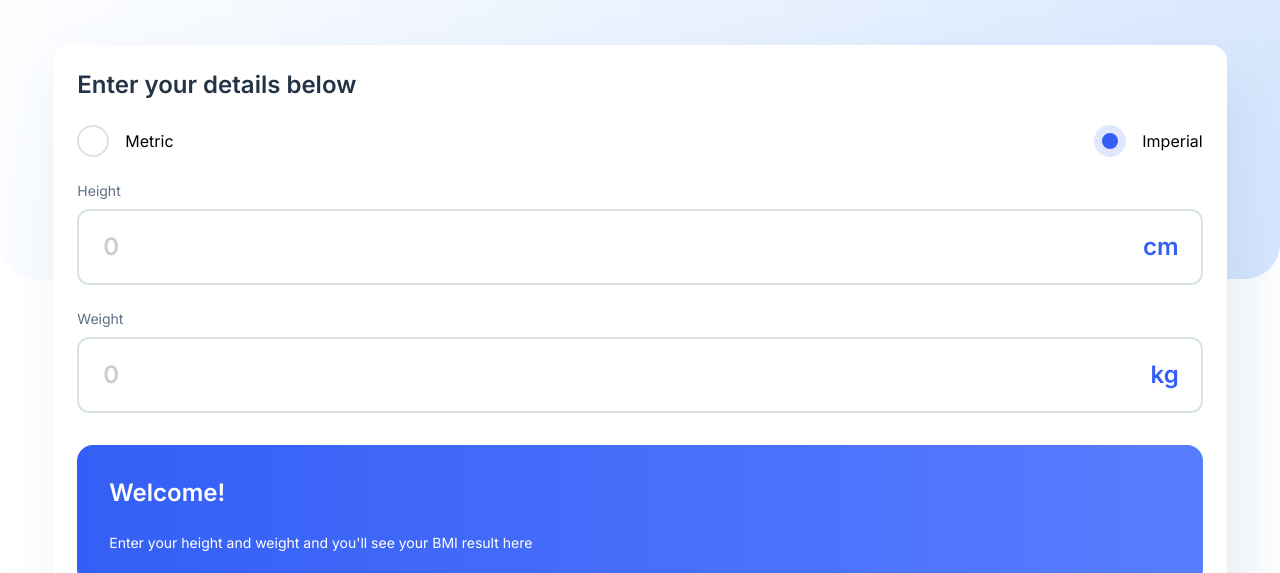
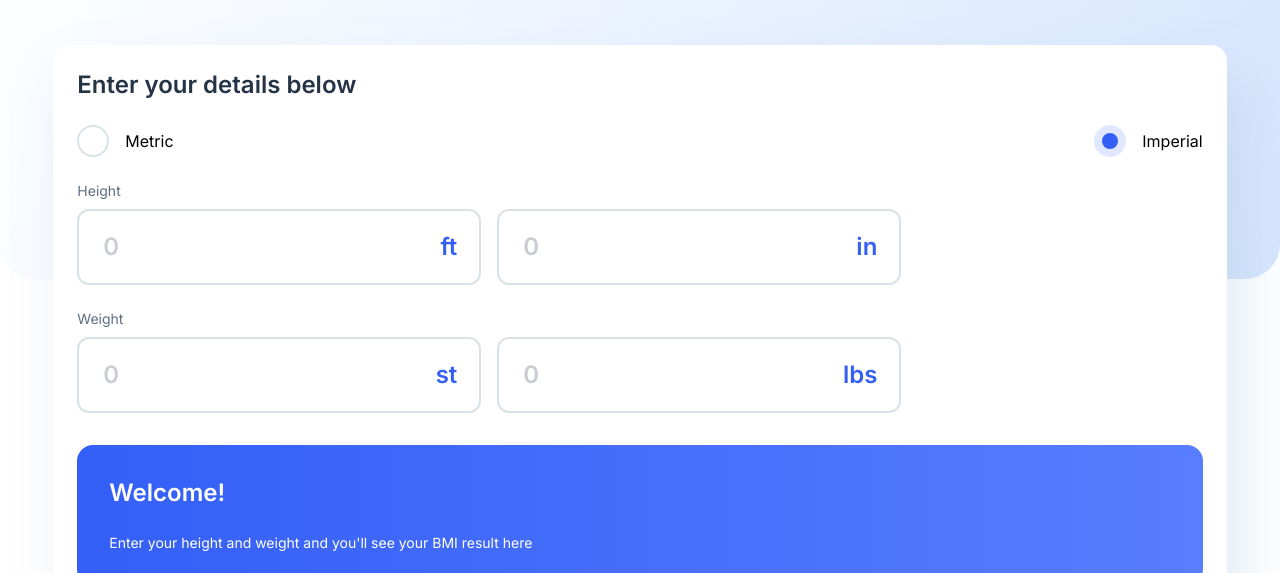
Before and after one commit to BranLeeDev/BMICalculator, a website built with Vite: page index.html in a window 1280 px wide. Both pictures are taken after a click on the radio button "Imperial". Shown: the part 227-800 px from the top of the page. Built offline with nearby package versions, Linux system fonts and the light colour scheme.

Commit message:
Agregue el código de javascript que ejecuta el cambio de formulario entre el Imperial y Metric, junto con una transición entre el cambio de estos dos formularios

```diff
--- a/index.html
+++ b/index.html
@@ -20,7 +20,7 @@
   </head>
   <body>
     <div
-      class="flex h-max min-h-[20rem] w-full min-w-[20rem] flex-col items-center gap-6 pb-24 pt-8"
+      class="flex h-max min-h-[20rem] w-full min-w-[20rem] flex-col items-center gap-6 overflow-x-hidden pb-24 pt-8"
     >
       <header class="flex w-full justify-center">
         <h1 class="hidden">BMI Calculator</h1>
@@ -50,7 +50,7 @@
           >
             <article class="flex flex-col gap-6">
               <h3 class="text-2xl font-semibold text-second">Enter your details below</h3>
-              <form class="flex flex-col gap-6" autocomplete="off">
+              <form class="relative flex flex-col gap-6" autocomplete="off">
                 <div class="flex justify-between">
                   <div class="flex flex-row-reverse items-center gap-4">
                     <label for="Metric">Metric</label>
@@ -74,12 +74,17 @@
                     />
                   </div>
                 </div>
+                <div
+                  id="form-metric"
+                  class="flex flex-col gap-6 transition-all duration-300 ease-in-out"
+                >
                   <div class="flex flex-col gap-2">
                     <label class="text-sm text-third" for="height">Height</label>
                     <div class="relative flex items-center">
                       <input
-                      class="w-full rounded-xl border-2 border-fourth px-6 py-5 text-2xl font-semibold text-second placeholder:text-2xl placeholder:text-input-number focus:outline-2 focus:outline-first"
+                        class="w-full rounded-xl border-2 border-fourth px-6 py-5 text-2xl font-semibold text-second placeholder:text-2xl placeholder:text-input-number focus:border-first focus:outline-none"
                         placeholder="0"
+                        maxlength="3"
                         type="text"
                         id="height"
                         name="height"
@@ -93,8 +98,9 @@
                     <label class="text-sm text-third" for="weight">Weight</label>
                     <div class="flex items-center">
                       <input
-                      class="w-full rounded-xl border-2 border-fourth px-6 py-5 text-2xl font-semibold text-second placeholder:text-2xl placeholder:text-input-number focus:outline-2 focus:outline-first"
+                        class="w-full rounded-xl border-2 border-fourth px-6 py-5 text-2xl font-semibold text-second outline-none placeholder:text-2xl placeholder:text-input-number focus:border-first"
                         type="text"
+                        maxlength="3"
                         placeholder="0"
                         id="weight"
                         name="weight"
@@ -102,6 +108,80 @@
                       <label class="absolute right-6 text-2xl font-semibold text-first" for="weight"
                         >kg</label
                       >
+                    </div>
+                  </div>
+                </div>
+                <div
+                  id="form-imperial"
+                  class="absolute top-14 flex translate-x-full flex-col gap-6 opacity-0 transition-all duration-300 ease-in-out"
+                >
+                  <div class="flex flex-col gap-2">
+                    <label class="text-sm text-third" for="feet">Height</label>
+                    <div class="grid grid-cols-2 gap-x-4">
+                      <div class="relative flex items-center">
+                        <input
+                          class="w-full rounded-xl border-2 border-fourth px-6 py-5 text-2xl font-semibold text-second placeholder:text-2xl placeholder:text-input-number focus:border-first focus:outline-none"
+                          placeholder="0"
+                          maxlength="2"
+                          type="text"
+                          id="feet"
+                          name="feet"
+                        />
+                        <label class="absolute right-6 text-2xl font-semibold text-first" for="feet"
+                          >ft</label
+                        >
+                      </div>
+                      <div class="relative flex items-center">
+                        <input
+                          class="w-full rounded-xl border-2 border-fourth px-6 py-5 text-2xl font-semibold text-second placeholder:text-2xl placeholder:text-input-number focus:border-first focus:outline-none"
+                          placeholder="0"
+                          maxlength="2"
+                          type="text"
+                          id="inches"
+                          name="inches"
+                        />
+                        <label
+                          class="absolute right-6 text-2xl font-semibold text-first"
+                          for="inches"
+                          >in</label
+                        >
+                      </div>
+                    </div>
+                  </div>
+                  <div class="relative flex flex-col gap-2">
+                    <label class="text-sm text-third" for="stones">Weight</label>
+                    <div class="grid grid-cols-2 gap-x-4">
+                      <div class="relative flex items-center">
+                        <input
+                          class="w-full rounded-xl border-2 border-fourth px-6 py-5 text-2xl font-semibold text-second placeholder:text-2xl placeholder:text-input-number focus:border-first focus:outline-none"
+                          placeholder="0"
+                          maxlength="2"
+                          type="text"
+                          id="stones"
+                          name="stones"
+                        />
+                        <label
+                          class="absolute right-6 text-2xl font-semibold text-first"
+                          for="stones"
+                          >st</label
+                        >
+                      </div>
+                      <div class="relative flex items-center">
+                        <input
+                          class="w-full rounded-xl border-2 border-fourth px-6 py-5 text-2xl font-semibold text-second placeholder:text-2xl placeholder:text-input-number focus:border-first focus:outline-none"
+                          placeholder="0"
+                          maxlength="2"
+                          type="text"
+                          id="pounds"
+                          name="pounds"
+                        />
+                        <label
+                          class="absolute right-6 text-2xl font-semibold text-first"
+                          for="pounds"
+                          >lbs</label
+                        >
+                      </div>
+                    </div>
                   </div>
                 </div>
               </form>
--- a/src/css/index.css
+++ b/src/css/index.css
@@ -27,7 +27,7 @@
     border-style: solid;
     cursor: pointer;
     appearance: none;
-    transition: all 0.2s linear;
+    transition: all 0.3s linear;
   }
   .radio-button:checked {
     border-width: 0.5rem;
--- a/src/js/main.js
+++ b/src/js/main.js
@@ -2,7 +2,11 @@ import "../css/index.css";
 
 const valuesAllowed = ["0", "1", "2", "3", "4", "5", "6", "7", "8", "9"];
 const inputsText = document.querySelectorAll('input[type="text"]');
+const inputsRadio = document.querySelectorAll('input[type="radio"]');
 const resultBMI = document.getElementById("result-bmi");
+const formMetric = document.getElementById("form-metric");
+const formImperial = document.getElementById("form-imperial");
+
 const isNumber = (value) => {
   return valuesAllowed.some((number) => number.includes(value.at(-1)));
 };
@@ -14,7 +18,10 @@ function validateInputContent() {
     input.addEventListener("input", (e) => {
       const currentValue = e.target.value;
 
+      // Resets both inputs has if it has value
       if (!inputsText[0].value && !inputsText[1].value) {
+        resultBMI.classList.remove("gap-6");
+        resultBMI.classList.add("gap-4");
         resultBMI.firstElementChild.firstElementChild.textContent = "Welcome";
         resultBMI.firstElementChild.firstElementChild.classList.remove("text-base");
         resultBMI.firstElementChild.firstElementChild.classList.add("text-2xl");
@@ -28,8 +35,10 @@ function validateInputContent() {
         return;
       }
 
+      // Verify that the input is a number
       if (!isNumber(currentValue)) {
         const previosValue = currentValue.at(-2);
+
         if (!previosValue) {
           e.target.value = "";
           return;
@@ -44,12 +53,14 @@ function validateInputContent() {
         return;
       }
 
+      // Verify that the value of both inputs is not greater than four digits
       if (currentValue.split("").length >= 4) {
         const result = e.target.value.split("");
         e.target.value = result.slice(0, -1).join("");
         return;
       }
 
+      // Verify that both input has a value
       if (inputsText[0].value && inputsText[1].value) {
         const height = +inputsText[0].value / 100;
         const weight = +inputsText[1].value;
@@ -57,7 +68,7 @@ function validateInputContent() {
         const weightRange = `${(height * 100 - 100 - (height * 100 - 150) / 2.5 - 7.7).toFixed(
           1
         )}kgs - ${(height * 100 - 100 - (height * 100 - 150) / 4 + 8.9).toFixed(1)}kgs.`;
-        if (height >= 2.8 || weight >= 600 || height <= 0.7 || weight <= 20) return;
+        if (height >= 2.8 || weight >= 600 || height <= 0.5 || weight <= 20) return;
         resultBMI.classList.remove("gap-4");
         resultBMI.classList.add("gap-6");
         resultBMI.firstElementChild.firstElementChild.textContent = "Your BMI is...";
@@ -102,10 +113,26 @@ function validateInputContent() {
   }
 }
 
-function bmiCalculateResult() {}
+function whatSystemMeasure() {
+  inputsRadio.forEach((input) => {
+    input.addEventListener("input", (e) => {
+      const currentValue = e.target.value;
+      if (currentValue === "Imperial") {
+        formMetric.classList.add("-translate-x-full", "opacity-0");
+        formImperial.classList.remove("opacity-0", "translate-x-full");
+        formImperial.classList.add("opacity-100");
+      } else {
+        formMetric.classList.remove("-translate-x-full", "opacity-0");
+        formMetric.classList.add("translate-x-0", "opacity-100");
+        formImperial.classList.add("translate-x-full", "opacity-0");
+      }
+    });
+  });
+}
 
 function main() {
   validateInputContent();
+  whatSystemMeasure();
 }
 
 window.addEventListener("load", main);
```
Lines whose indentation alone changed are shown as unchanged.
